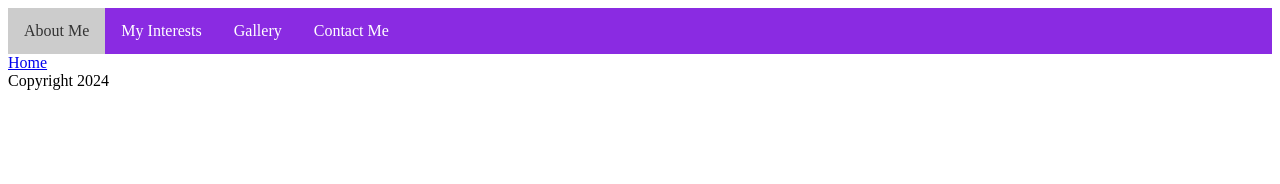
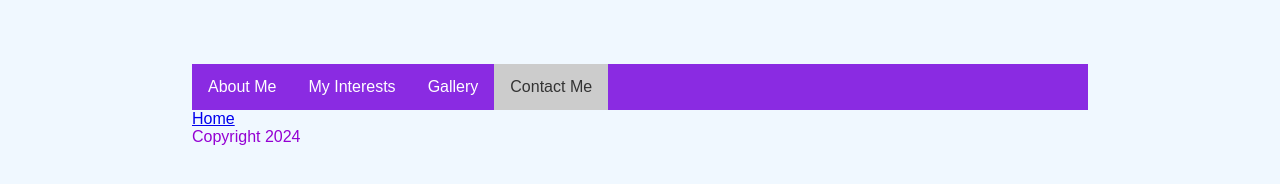
Before and after one commit to annessakester/Contact, a plain HTML site: page aboutme.html in a window 1280 px wide. Drawn offline with Linux system fonts and the light colour scheme; files that its build step writes are made by us from their sources.

Commit message:
Add files via upload

```diff
--- a/aboutme.html
+++ b/aboutme.html
@@ -2,17 +2,66 @@
     <head>
      <nav>
         <ul class="topnav">
-             <li><a href="aboutme.html" class="active">About Me</a>
+             <li><a href="aboutme.html">About Me</a>
              </li>
              <li><a href="myinterests.html">My Interests</a>
              </li>
              <li><a href="gallery.html">Gallery</a>
              </li>
-             <li><a href="contactme.html">Contact Me</a>
+             <li><a href="https://annessakester.github.io/AboutMe/contactme.html" class="active">Contact Me</a>
             </li>
          </ul>
     </nav>
-        <link rel="stylesheet" type="text/css" href="CSS/aboutme.css">
+         <style type="text/css">
+        body {
+            margin:5% 15% 5% 15%;
+            background-color:aliceblue;
+            color:darkviolet;
+            font-family: sans-serif;
+        }
+        h1{
+            text-align: center;
+        }
+        h2, h3{
+            color: black;
+        }
+        img {
+            justify-content: center;
+            border: 1px solid #ddd;
+            border-radius: 4px;
+            padding: 5px;
+        }
+        .centered {
+            text-align: center;
+        }
+        ul.topnav {
+            list-style-type: none;
+            margin: 0;
+            padding: 0;
+            overflow: hidden;
+            background-color:blueviolet;
+        }
+        ul.topnav li {
+            float: left;
+        }
+        ul.topnav li a {
+            display: block;
+            color: white;
+            text-align: center;
+            padding: 14px 16px;
+            text-decoration: none;
+        }
+        ul.topnav li a:hover:not(.active) {
+            background-color: darkblue;
+        }
+        ul.topnav li a.active {
+            background-color: #CCCCCC;
+            color: #333
+        }
+        ul.topnav li.right {
+            float: right;
+        }
+    </style>
     </head>
     <body>
     <nav>
```
Also changed, not shown: contactme.html (+1 -1 lines), index.html (+2 -2 lines).
